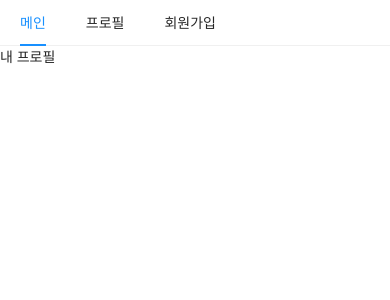
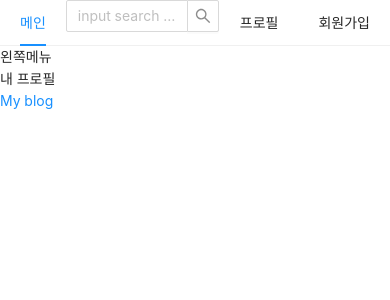
Before and after one commit to Kimakjun/react-sns, a Next.js app in the folder front/: page /profile in a window 390 px wide. Shown: the top 300 px of the page. Built offline with nearby package versions, Linux system fonts and the light colour scheme.

Commit message:
반응형 디자인 적용 1. antd row, col 사용하여 반응형 디자인 적용

```diff
--- a/front/components/AppLayout.js
+++ b/front/components/AppLayout.js
@@ -1,6 +1,7 @@
 import PropTypes from 'prop-types';
 import Link from 'next/link';
-import {Menu} from 'antd'
+import {Menu, Input, Row, Col} from 'antd'
+
 const AppLayout = ({children}) => {
     return (
         <div>
@@ -11,11 +12,22 @@ const AppLayout = ({children}) => {
                 <Menu.Item>
                     <Link href="/profile">프로필</Link>
                 </Menu.Item>
+                <Input.Search placeholder="input search text"  style={{ width: 200, verticalAlign: 'middle'}} />
                 <Menu.Item>
                     <Link href="/signup">회원가입</Link>
                 </Menu.Item>
             </Menu>
-            {children}
+            <Row gutter={8}>
+                <Col xs={24} md={6}>
+                    왼쪽메뉴
+                </Col>
+                <Col xs={24} md={12}>
+                    {children}
+                </Col>
+                <Col xs={24} md={6}>
+                    <a href="https://codingjuny.tistory.com/" target='_blank'>My blog</a>
+                </Col>
+            </Row>
         </div>
     );
 }
```
